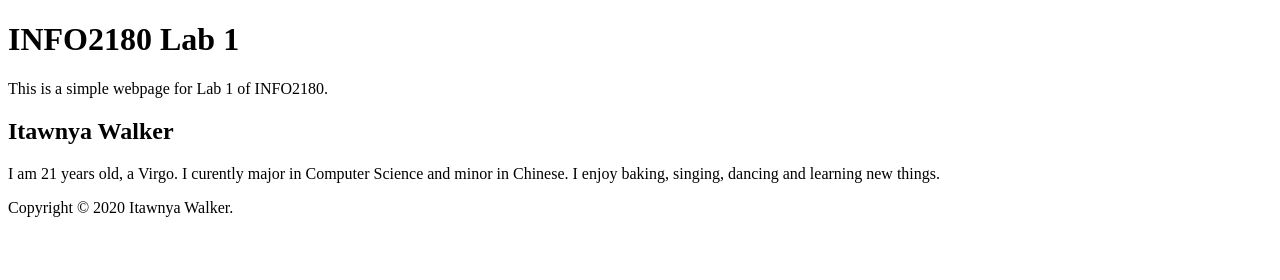
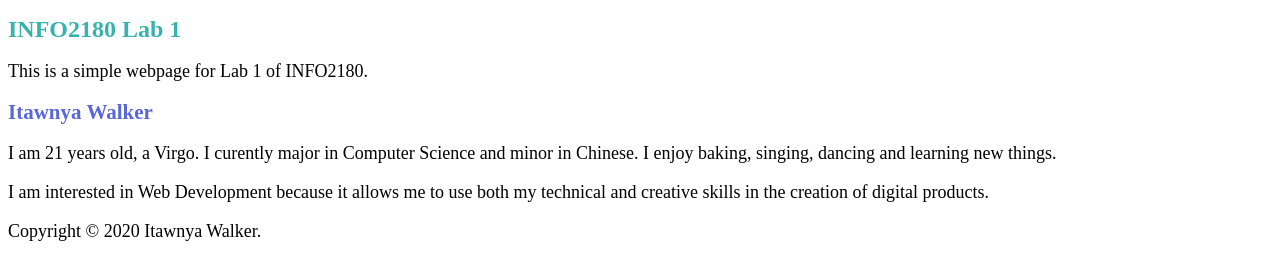
Before and after one commit to itawnyawalker/info2180-lab1, a plain HTML site: page index.html in a window 1280 px wide. Drawn offline with Linux system fonts and the light colour scheme.

Commit message:
Edited index.html

```diff
--- a/index.html
+++ b/index.html
@@ -4,6 +4,7 @@
 		<meta charset="UTF-8">
 		<meta name="viewport" content="width=device-width, initial-scale=1.0">
 		<meta http-equiv="X-UA-Compatible" content="ie=edge">
+		<link  rel="stylesheet" type="text/css" href="styles.css">
 		<title> INFO2180 Lab 1 </title>
 	</head>
 	<body>
@@ -14,6 +15,7 @@
 		<main>
 			<h2> Itawnya Walker </h2>
 			<p> I am 21 years old, a Virgo. I curently  major in Computer Science and minor in Chinese. I enjoy baking, singing, dancing and learning new things. </p>
+			<p> I am interested in Web Development because it allows me to use both my technical and creative skills in the creation of digital products. </p>
 		</main>
 		<footer>
 			<p> Copyright &copy; 2020 Itawnya Walker.</p>
```
